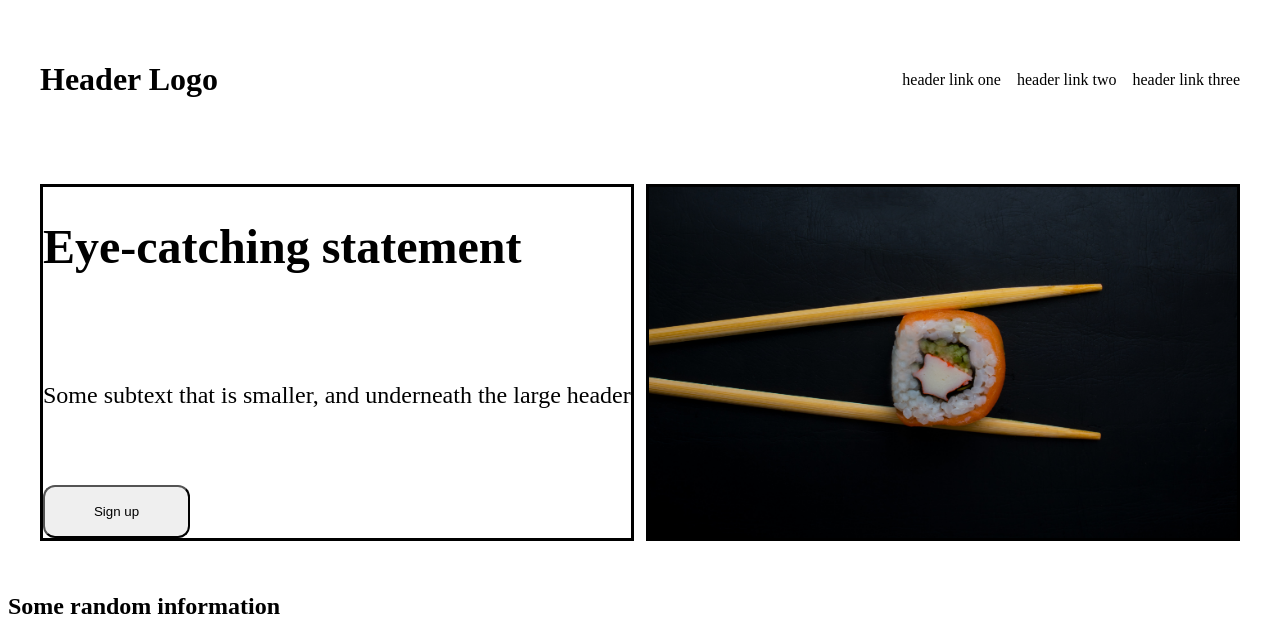
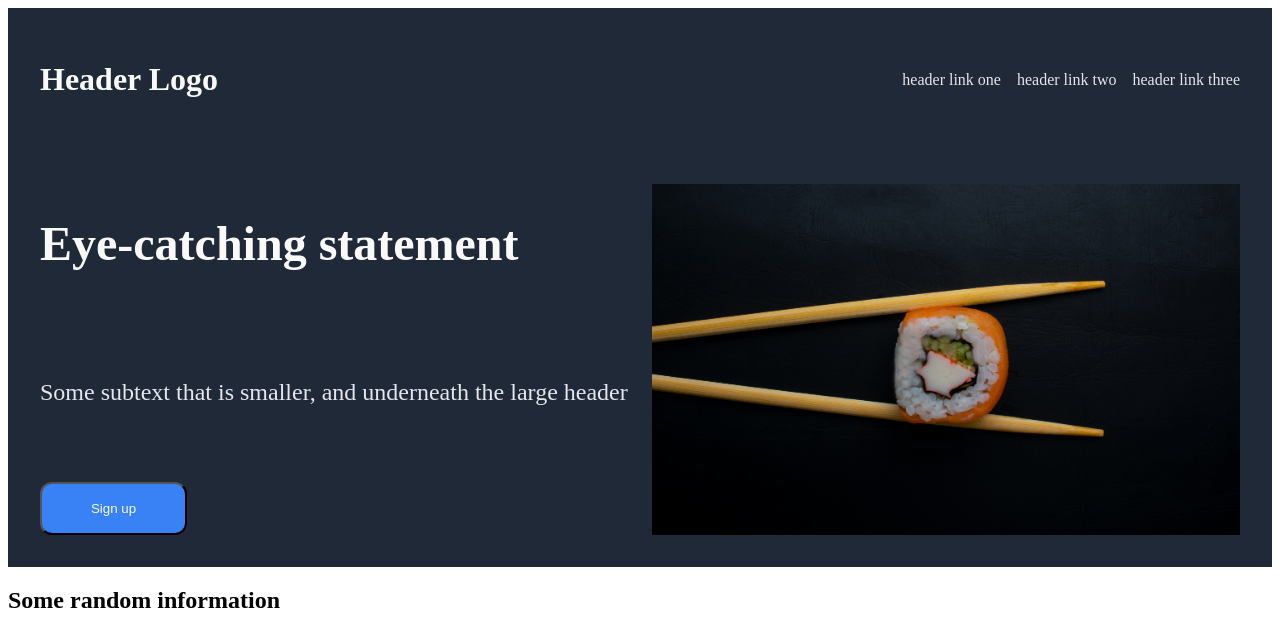
Before and after one commit to yalbal4/odin_landing_page, a plain HTML site: page index.html in a window 1280 px wide. Shown: the top 623 px of the page. Drawn offline with Linux system fonts and the light colour scheme.

Commit message:
Polish top section
Add specified colors to top section
Polish top section

Add specified colors

```diff
--- a/index.html
+++ b/index.html
@@ -7,8 +7,8 @@
  </head>
  <body>
     <div class="header">
-        <h1>Header Logo</h1>
-        <ul class="header-links">
+        <h1 class="off-white-color">Header Logo</h1>
+        <ul class="header-links color-light-gray">
             <li>header link one</li>
             <li>header link two</li>
             <li>header link three</li>
@@ -17,9 +17,9 @@
 
     <div class="top-content">
         <div class="top-statement">
-            <h1>Eye-catching statement</h1>
-            <p>Some subtext that is smaller, and underneath the large header</p>
-            <button>Sign up</button>
+            <h1 class="off-white-color">Eye-catching statement</h1>
+            <p class="color-light-gray">Some subtext that is smaller, and underneath the large header</p>
+            <button class="off-white-color">Sign up</button>
         </div>
         <div class="top-image">
             <img class="ant-esp-sushi" src="images/mahmoud-fawzy-sushi.jpg" alt="mahmoud-fawzy-sushi-on-chopsticks">
--- a/style.css
+++ b/style.css
@@ -3,6 +3,7 @@
     align-items: center;
     justify-content: space-between;
     padding: 32px;
+    background-color: #1F2937;
 }
 
 .header-links {
@@ -15,7 +16,7 @@
     display: flex;
     justify-content: space-between;
     padding: 32px;
-
+    background-color: #1F2937;
 }
 
 .top-statement {
@@ -24,7 +25,6 @@
     flex-direction: column;
     justify-content: space-between;
     align-items: flex-start;
-    border: 3px solid black;
 }
 
 .top-statement h1 {
@@ -36,9 +36,7 @@
 }
 
 .top-image {
-    border: 3px solid black;
     flex-basis: 49%;
-
 }
 .ant-esp-sushi {
     max-width: 100%;
@@ -50,6 +48,7 @@
     width: 25%;
     height: 15%;
     border-radius: 12px;
+    background-color: #3882F6;
 }
 
 .card img {
@@ -97,10 +96,18 @@
     align-self: flex-end;
 }
 
+.action-section {
+    display: flex;
+    justify-content: center;
+}
+
 .action-container {
     display: flex;
     justify-content: space-evenly;
-    border: 3px dotted blue;
+    padding: 32px;
+    margin: 64px;
+    width: 60%;
+    background-color: #3882F6;
 }
 
 .action-container button {
@@ -108,3 +115,11 @@
     height: 40%;
     width: auto;
 }
+
+.off-white-color {
+    color: #F9FAF8;
+}
+
+.color-light-gray {
+    color: #E5E7EB;
+}
```
Also changed, not shown: 1 other file.
